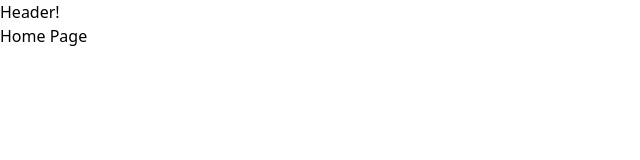
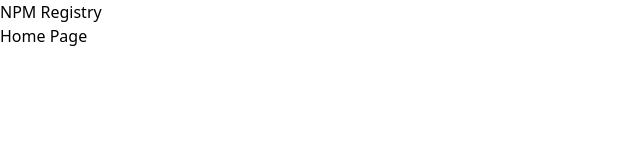
Before and after one commit to jakedusing/registry, a React (Vite) app: page / in a window 1280 px wide. Shown: the top 160 px of the page, without its empty margins (0-640 px from the left). Built offline with nearby package versions, Linux system fonts and the light colour scheme.

Commit message:
add navigating with a link

```diff
--- a/src/components/Header.tsx
+++ b/src/components/Header.tsx
@@ -1,3 +1,9 @@
+import { Link } from "react-router-dom";
+
 export default function Header() {
-  return <div>Header!</div>;
+  return (
+    <div>
+      <Link to="/">NPM Registry</Link>
+    </div>
+  );
 }
```
